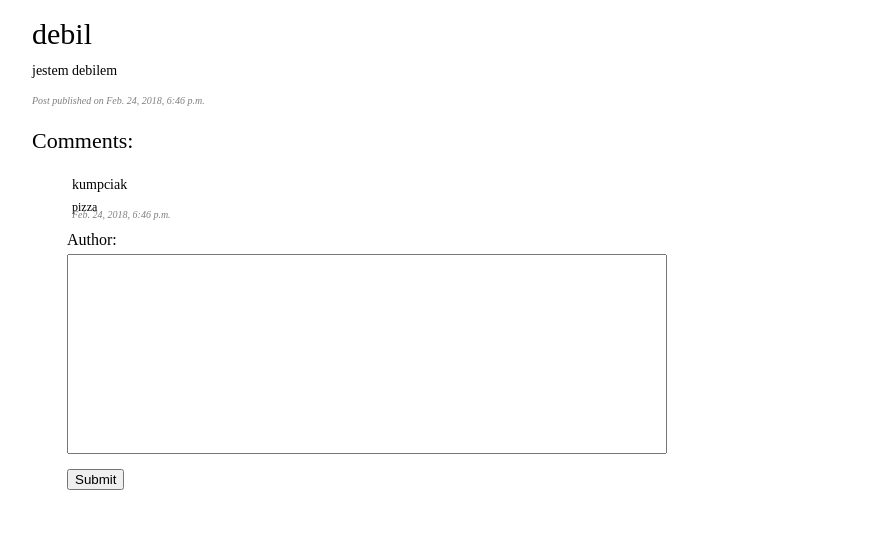
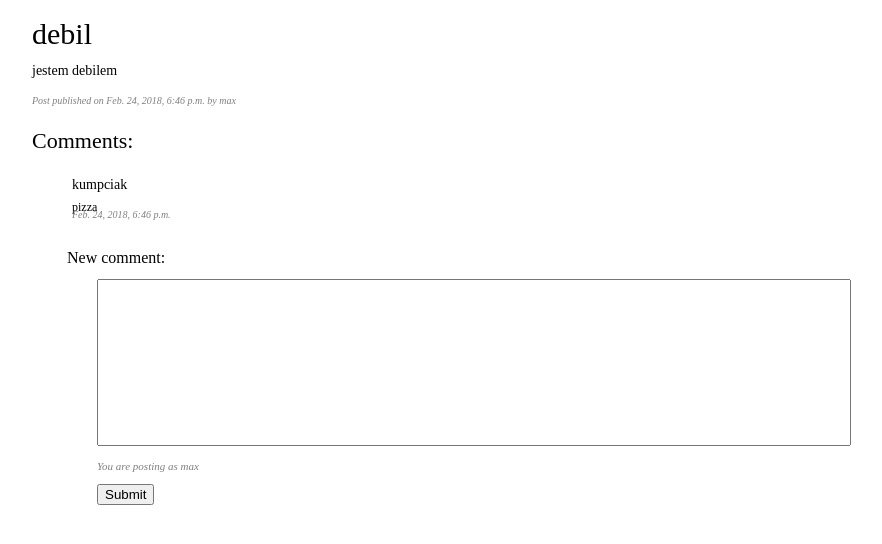
Before and after one commit to maxtwardowski/django_blog, a Django app: page /4/ in a window 1280 px wide. Shown: the top 544 px of the page, without its empty margins (11-893 px from the left). Run offline with Django 3.2, Linux system fonts and the light colour scheme; a user stored in the database is signed in; data comes from the database, SQL or seed files in the repository; both versions use the stored data as it was after the commit.

Commit message:
Minor tweaks and fixes

```diff
--- a/blog/static/blog/style.css
+++ b/blog/static/blog/style.css
@@ -114,6 +114,19 @@ p3 {
     box-decoration-break: clone;
 }
 
+p4 {
+    font-family: Ubuntu;
+	font-size: 11px;
+	font-style: italic;
+	font-variant: normal;
+	font-weight: 400;
+    color: grey;
+    line-height: 16px;
+    margin-left: 100px;
+    -webkit-box-decoration-break: clone;
+    box-decoration-break: clone;
+}
+
 p5 {
     font-family: Ubuntu;
     float: right;
@@ -143,3 +156,23 @@ input[id="text"] {
     width: 600px;
     height: 200px;
 }
+
+input[type="submit"] {
+    margin-left: 100px;
+    margin-top: 10px;
+}
+
+textarea {
+    margin-left: 100px;
+    margin-top: 12px;
+    margin-bottom: 12px;
+    resize: none;
+    font-family: Ubuntu;
+    padding-top: 3px;
+    padding-left: 3px;
+}
+
+.panel {
+    margin-left: 40px;
+    margin-top: 10px;
+}
--- a/blog/templates/blog/feed.html
+++ b/blog/templates/blog/feed.html
@@ -2,15 +2,17 @@
 
 <link rel="stylesheet" type="text/css" href="{% static 'blog/style.css' %}" />
 
+<div class="panel">
     {% if not user.is_superuser %}
         <a href="/login/">LOG IN</a><br>
     {% endif %}
 
     {% if user.is_superuser %}
-    <p5>Logged in as  as {{request.user.username}}</p5>
+        <p5>Signed in as <b>{{request.user.username}}</b></p5>
         <a href="/logout/">LOG OUT</a><br>
         <a href="/newpost/">ADD NEW POST</a>
     {% endif %}
+</div>
 
 {% if object_list %}
 <ul>
--- a/blog/templates/blog/newpost.html
+++ b/blog/templates/blog/newpost.html
@@ -6,9 +6,9 @@
 
 <form action="addingpost/" method="POST">
     {% csrf_token %}
-    <label for="title">Post title:</label><br>
-    <input id="title" type="text" name="title" value="{{ title }}"><br>
+    <label for="title">Title:</label><br>
+    <textarea id="title" type="text" name="title" value="{{ title }}" cols="60" rows="1"></textarea><br>
     <label for="text">Text:</label><br>
-    <input id="text" type="text" name="text" value="{{ text }}"><br>
+    <textarea id="text" type="text" name="text" value="{{ text }}" cols="100" rows="10"></textarea><br>
     <input type="submit" value="Submit">
 </form>
--- a/blog/templates/blog/post.html
+++ b/blog/templates/blog/post.html
@@ -4,7 +4,7 @@
 
 <h2>{{ post.title }}</h2>
 <p>{{ post.text }}</p>
-<p2>Post published on {{ post.date }}</p2>
+<p2>Post published on {{ post.date }} by {{ request.user.username }}</p2>
 
 <h4>Comments:</h4>
 
@@ -27,8 +27,9 @@
 {% if user.is_authenticated %}
     <form action="comment/" method="POST">
         {% csrf_token %}
-        <label for="author">Author:</label><br>
-        <input id="text" type="text" name="text" value="{{ text }}"><br>
+        <br><label for="author">New comment:</label><br>
+        <textarea id="text" type="text" name="text" value="{{ text }}" cols="100" rows="10"></textarea><br>
+        <p4>You are posting as {{ request.user.username }}</p4><br>
         <input type="submit" value="Submit">
     </form>
 {% endif %}
```
Also changed, not shown: db.sqlite3. Lines whose indentation alone changed are shown as unchanged.
